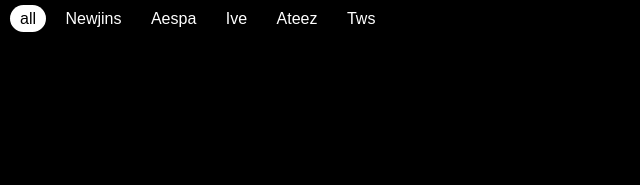
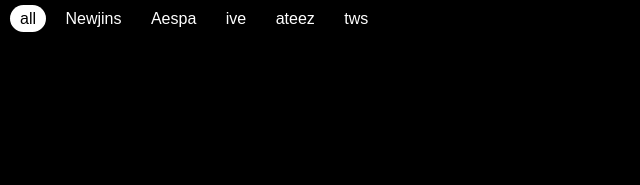
Before and after one commit to nh-kim/aespa, a plain HTML site: page index.html in a window 1280 px wide. Shown: the top 185 px of the page, 0-640 px from the left. Drawn offline with Linux system fonts and the light colour scheme.

Commit message:
index.html

```diff
--- a/index.html
+++ b/index.html
@@ -146,9 +146,9 @@
        <a href="https://nh-kim.github.io/all/" class="active">all</a>
         <a href="https://nh-kim.github.io/newjins/">Newjins</a>
         <a href="https://nh-kim.github.io/aespa/">Aespa</a>
-        <a href="Ive.html">Ive</a>
-        <a href="Ateez.html">Ateez</a>
-        <a href="Tws.html">Tws</a>
+        <a href="https://nh-kim.github.io/ive/">ive</a>
+        <a href="https://nh-kim.github.io/ateez/">ateez</a>
+        <a href="https://nh-kim.github.io/tws/">tws</a>
     </nav>
     <div class="album-description">
         <p>에스파 - 슈퍼노바</p>
```
